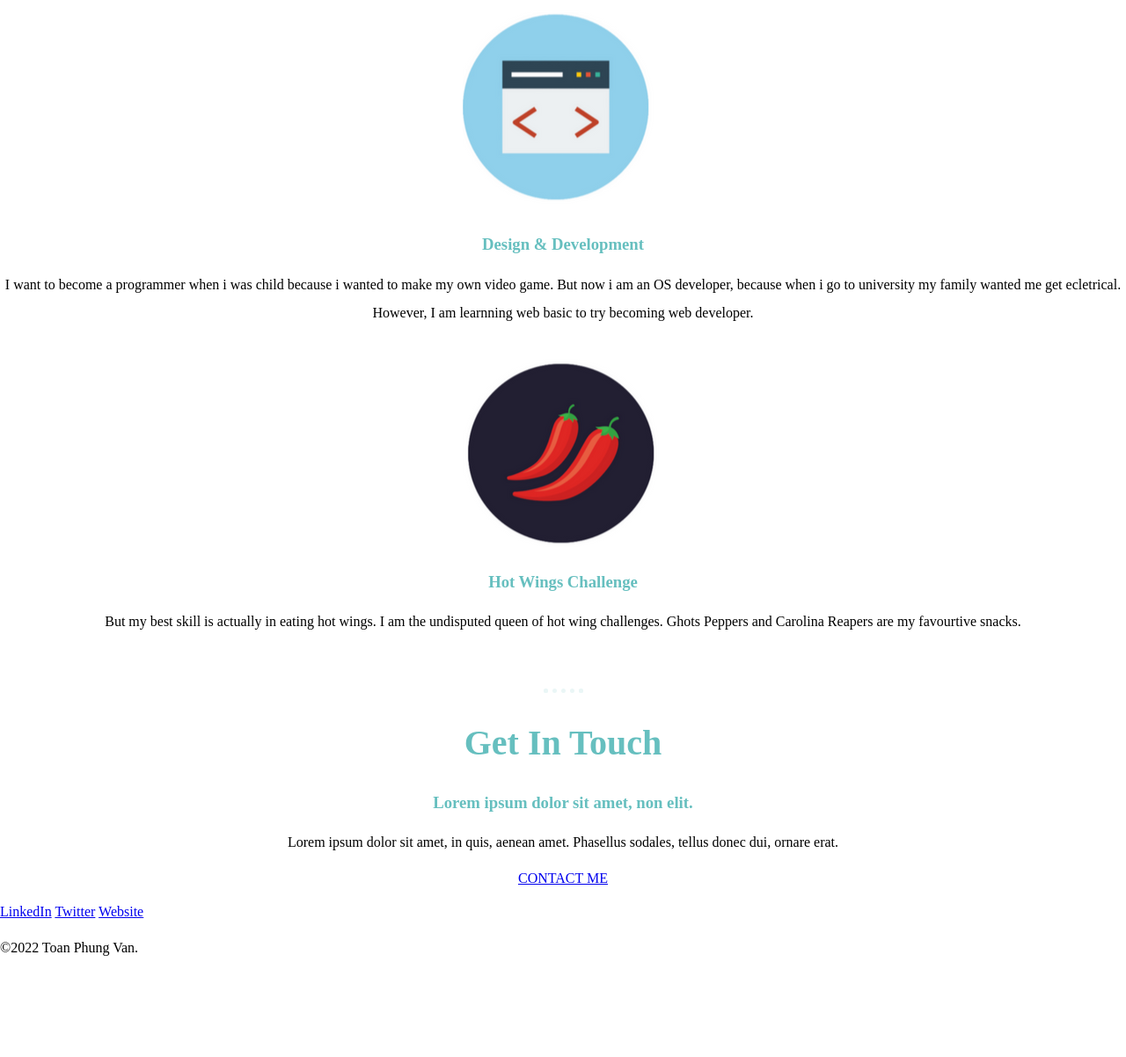
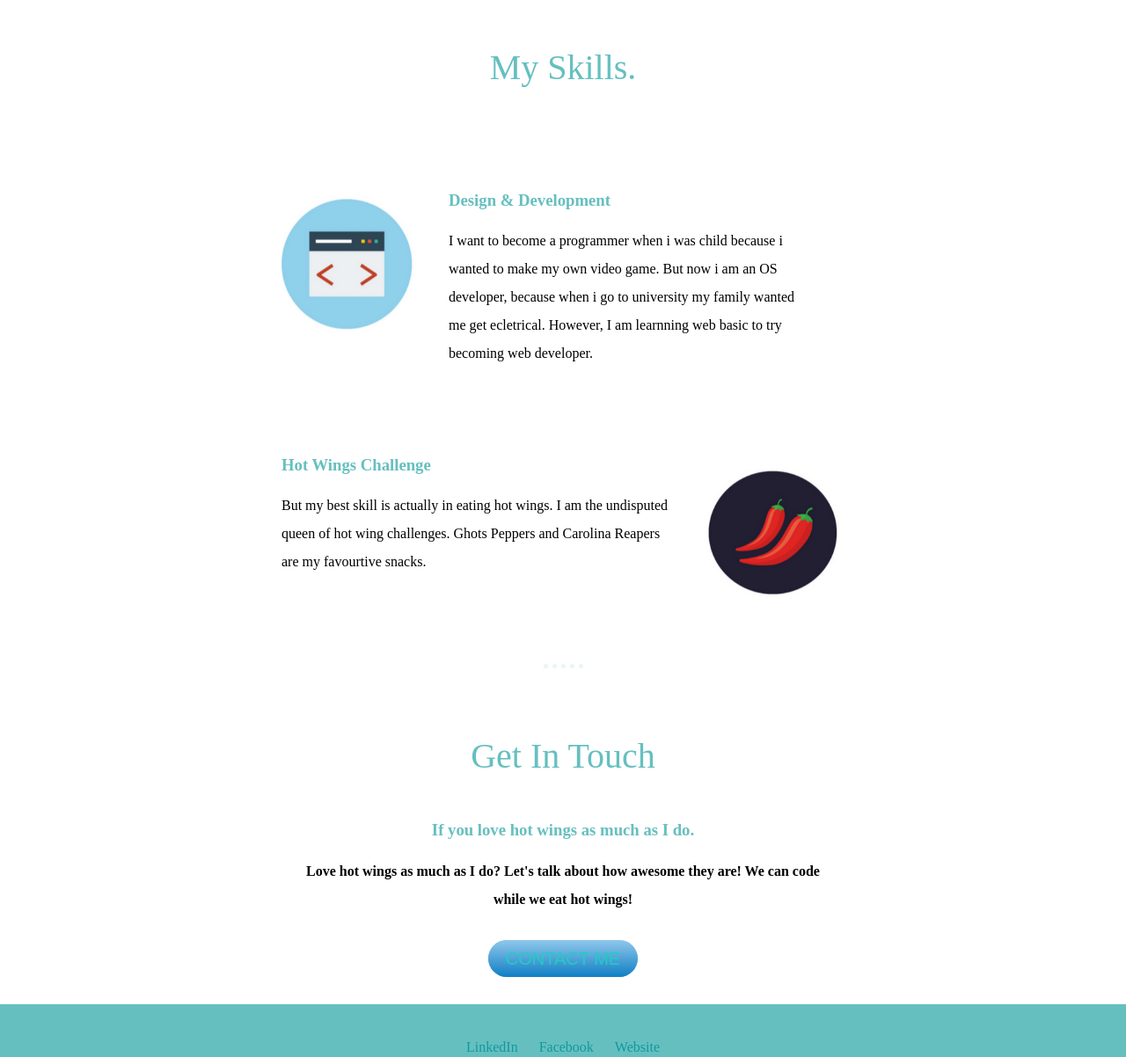
Before and after one commit to toanden/demo, a plain HTML site: page index.html in a window 1280 px wide. Shown: the part 1419-2621 px from the top of the page at 88% size. Before the commit the page ends 2529 px from the top, so only its background shows below. Drawn offline with Linux system fonts and the light colour scheme; a web font is replaced by a local one.

Commit message:
complete

```diff
--- a/css/styles.css
+++ b/css/styles.css
@@ -10,18 +10,22 @@ hr {
 
 p {
     line-height: 2;
+    width: 600px;
 }
 
 h1 {
     color: #66BFBF;
     font-family: 'Sacramento', cursive;
     font-size: 5.625rem;
+    line-height: 2;
 }
 
 h2 {
     color: #66BFBF;
     font-family: font-family: 'Edu TAS Beginner', cursive;
     font-size: 2.5rem;
+    font-weight: normal;
+    line-height: 2;
 }
 
 h3 {
@@ -69,3 +73,82 @@ h3 {
 .skills {
     margin: 60px auto;
 }
+
+.skill_row {
+    margin: 100px auto 100px auto;
+    width: 50%;
+    text-align: left;
+}
+
+.tag_img {
+    float: left;
+    width: 25%;
+    margin: auto 30px auto 0px;
+}
+
+.hotwing_img {
+    float: right;
+    width: 25%;
+    margin: auto 0px auto 30px;
+}
+
+.contact_me {
+
+}
+
+.invite {
+    margin: 20px auto 40px auto;
+    font-weight: bold;
+    font-style: inherit;
+}
+
+.btn {
+    background: #90c7eb;
+    background-image: -webkit-linear-gradient(top, #90c7eb, #0f7fc4);
+    background-image: -moz-linear-gradient(top, #90c7eb, #0f7fc4);
+    background-image: -ms-linear-gradient(top, #90c7eb, #0f7fc4);
+    background-image: -o-linear-gradient(top, #90c7eb, #0f7fc4);
+    background-image: linear-gradient(to bottom, #90c7eb, #0f7fc4);
+    -webkit-border-radius: 28;
+    -moz-border-radius: 28;
+    border-radius: 28px;
+    font-family: Arial;
+    color: #22ccc4;
+    font-size: 20px;
+    padding: 10px 20px 10px 20px;
+    text-decoration: none;
+    margin: 20px auto 40px auto;
+}
+
+.btn:hover {
+    background: #0f7fc4;
+    background-image: -webkit-linear-gradient(top, #0f7fc4, #90c7eb);
+    background-image: -moz-linear-gradient(top, #0f7fc4, #90c7eb);
+    background-image: -ms-linear-gradient(top, #0f7fc4, #90c7eb);
+    background-image: -o-linear-gradient(top, #0f7fc4, #90c7eb);
+    background-image: linear-gradient(to bottom, #0f7fc4, #90c7eb);
+    text-decoration: none;
+}
+
+.bottom_container {
+    background-color: #66BFBF;
+    text-align: center;
+    margin: 40px auto 40px auto;
+    padding-top: 40px;
+}
+
+.footer_link {
+    text-decoration: none;
+    margin: auto 10px auto 10px;
+    color: #11999E;
+}
+
+.footer_link:hover {
+    color: #f16412;
+}
+
+.copy_right {
+    margin: 40px auto;
+    color: #EAF6F6;
+    padding-top: 40px;
+}
--- a/index.html
+++ b/index.html
@@ -29,33 +29,33 @@
         <!-- my skills -->
         <div class="skills">
             <h2>My Skills.</h2>
-            <div class="skill-row">
-                <img class="tag-img" src="images/tag.png" alt="tag-img">
-                <h3 class="develop-skill">Design & Development</h3>
-                <p class="develop-skill-detail">I want to become a programmer when i was child because i wanted to make my own video game. But now i am an OS developer, because when i go to university my family wanted me get ecletrical. However, I am learnning web basic to try becoming web developer.</p>
+            <div class="skill_row">
+                <img class="tag_img" src="images/tag.png" alt="tag-img">
+                <h3 class="skill_name">Design & Development</h3>
+                <p class="develop_skill_detail">I want to become a programmer when i was child because i wanted to make my own video game. But now i am an OS developer, because when i go to university my family wanted me get ecletrical. However, I am learnning web basic to try becoming web developer.</p>
             </div>
-            <div class="skill-row">
-                <img class="hotwing-img" src="images/hotwing.png" alt="hotwing-img">
+            <div class="skill_row">
+                <img class="hotwing_img" src="images/hotwing.png" alt="hotwing-img">
                 <h3>Hot Wings Challenge</h3>
                 <p>But my best skill is actually in eating hot wings. I am the undisputed queen of hot wing challenges. Ghots Peppers and Carolina Reapers are my favourtive snacks.</p>
             </div>
+            <hr>
         </div>
-        <hr>
         <!-- my contact information -->
-        <div class="contact-me">
+        <div class="contact_me">
             <h2>Get In Touch</h2>
-            <h3>Lorem ipsum dolor sit amet, non elit.</h3>
-            <p>Lorem ipsum dolor sit amet, in quis, aenean amet. Phasellus sodales, tellus donec dui, ornare erat.</p>
-            <a class="btn" href="mailto:name@email.com">CONTACT ME</a>
+            <h3>If you love hot wings as much as I do.</h3>
+            <p class="invite">Love hot wings as much as I do? Let's talk about how awesome they are! We can code while we eat hot wings!</p>
+            <a class="btn" href="mailto:toanphung186@gmail.com">CONTACT ME</a>
         </div>
     </div>
 
     <!-- bottom container, my social page -->
-    <div class="bottom-container">
-        <a class="footer-link" href="https://www.linkedin.com/">LinkedIn</a>
-        <a class="footer-link" href="https://twitter.com/">Twitter</a>
-        <a class="footer-link" href="https://www.appbrewery.co/">Website</a>
-        <p>©2022 Toan Phung Van.</p>
+    <div class="bottom_container">
+        <a class="footer_link" href="https://www.linkedin.com/">LinkedIn</a>
+        <a class="footer_link" href="https://www.facebook.com/messages/t/100005152338567">Facebook</a>
+        <a class="footer_link" href="https://toanden.github.io/demo/">Website</a>
+        <p class="copy_right">©2022 Toan Phung Van.</p>
     </div>
 
 </body>
```
